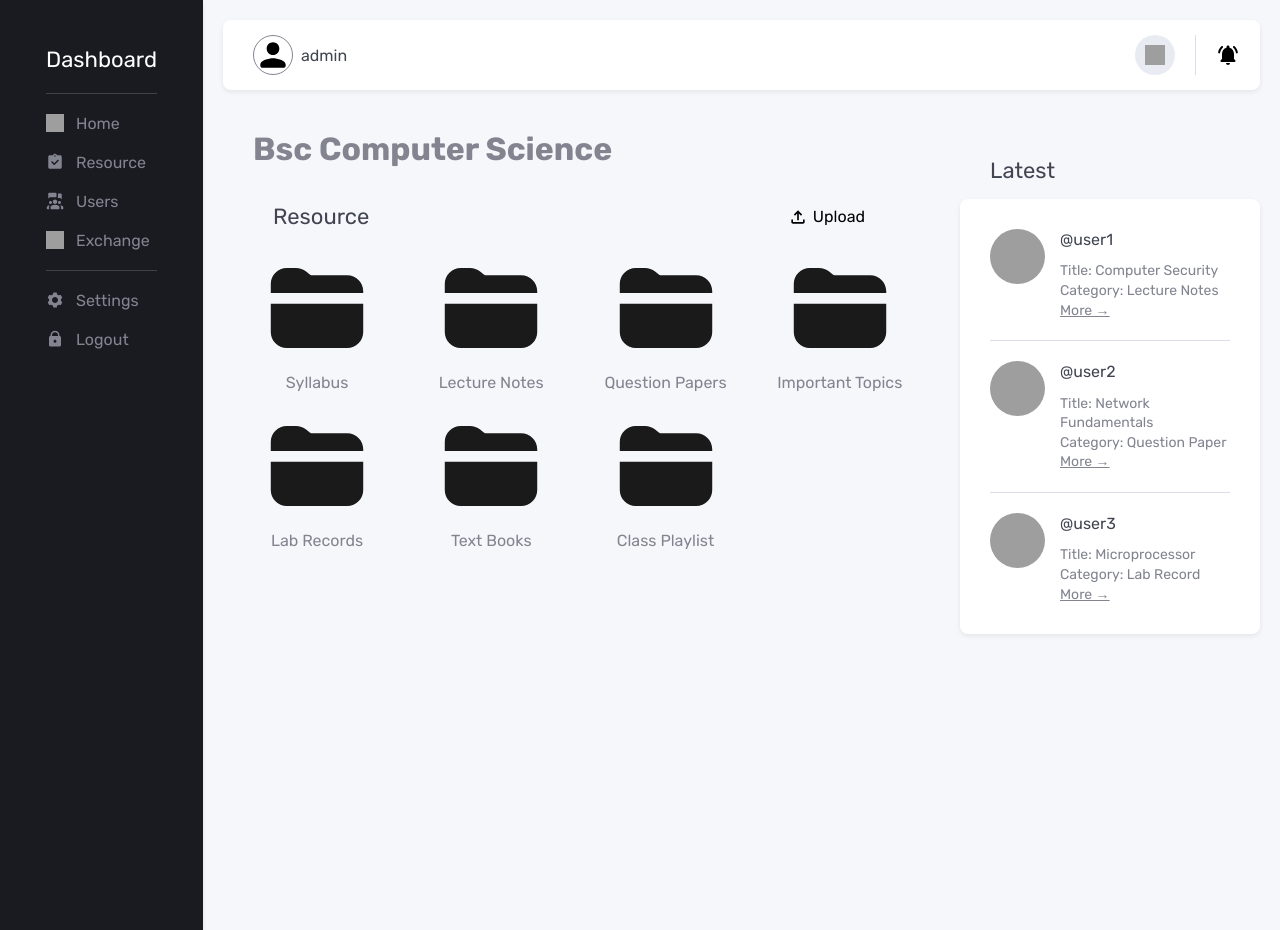
After one commit to Anvinalias/studyBin, a PHP site: page /admin/resource.html in a window 1280 px wide. The commit adds this page. Run offline with PHP 8.4, Linux system fonts and the light colour scheme; grey boxes are pictures that could not be loaded.

Commit message:
Create resource page for admin

```diff
--- /dev/null
+++ b/admin/resource.css
@@ -0,0 +1,389 @@
+@import url('https://fonts.googleapis.com/css2?family=Rubik:ital,wght@0,300;0,400;0,500;0,700;1,300;1,400;1,500;1,700&display=swap');
+
+:root {
+    --dark-text: rgb(65, 69, 81);
+    --light-text: rgb(130, 132, 144);
+    --hover-link: rgb(45, 109, 212);
+    --background-col: rgb(246 247 251);
+}
+
+* {
+    box-sizing: border-box;
+    margin: 0;
+    padding: 0;
+}
+
+body {
+    background-color: var(--background-col);
+    color: var(--light-text);
+    font-family: 'Rubik', sans-serif;
+    font-size: 16px;
+}
+
+
+h2 {
+    font-size: 18px;
+    font-weight: 400;
+    color: var(--dark-text);
+    margin-bottom: 10px;
+}
+
+h3 {
+    font-size: 16px;
+    font-weight: 400;
+    color: var(--dark-text);
+    margin-bottom: 10px;
+    line-height: 1.4;
+}
+
+p,
+p a {
+    font-size: 14px;
+    font-weight: 400;
+    color: var(--light-text);
+    line-height: 1.4;
+}
+
+p a:hover {
+    color: var(--hover-link);
+}
+
+::placeholder {
+    color: var(--light-text);
+    font-family: 'Rubik', sans-serif;
+    font-size: 16px;
+    opacity: 0;
+}
+
+input,
+input:focus,
+input:focus:not(:placeholder-shown) {
+    background-color: rgb(233, 235, 243);
+    border-radius: 30px;
+    border: none;
+    color: var(--dark-text);
+    font-family: 'Rubik', sans-serif;
+    font-size: 16px;
+    outline: none;
+    padding: 10px 20px;
+    transition: width 0.3s;
+    width: 250px;
+}
+
+input:not(:focus):placeholder-shown {
+    background-image: url(img/search.svg);
+    background-position: 10px center;
+    background-repeat: no-repeat;
+    background-size: 20px 20px;
+    border-radius: 30px;
+    height: 40px;
+    width: 40px;
+}
+
+.page-grid {
+    display: grid;
+    gap: 20px;
+    grid-template: max-content calc(100vh) / max-content minmax(600px, 1fr);
+    padding-right: 20px;
+}
+
+.top-nav {
+    grid-area: 1 / 2 / 2 / 4;
+    padding-top: 20px;
+}
+
+#alerts {
+    background-image: url(img/bell.svg);
+    background-position: center;
+    background-repeat: no-repeat;
+    background-size: 24px 24px;
+    height: 24px;
+    width: 24px;
+}
+
+.top-nav-container {
+    background-color: white;
+    border-radius: 8px;
+    box-shadow: 0px 2px 5px rgba(0, 0, 0, 0.075);
+    display: grid;
+    grid-template: max-content / 1fr max-content;
+    padding: 15px 20px 15px 30px;
+    gap: 20px;
+    overflow: hidden;
+}
+
+.top-nav-links {
+    align-items: center;
+    display: flex;
+    gap: 6px;
+}
+
+.top-nav-links li {
+    display: inline;
+    list-style-type: none;
+}
+
+.top-nav-links a,
+.top-nav-links a:hover,
+.top-nav-links a:visited {
+    color: black;
+    text-decoration: none;
+}
+
+.top-nav-links a:hover {
+    color: var(--hover-link);
+}
+
+.top-nav-avatar {
+    align-items: center;
+    display: flex;
+    gap: 8px;
+}
+
+.top-nav-options {
+    align-items: center;
+    display: flex;
+    gap: 20px;
+}
+
+.admin {
+    color: var(--dark-text);
+}
+
+.divider {
+    background-color: rgb(219, 221, 231);
+    height: 100%;
+    width: 1px;
+}
+
+.h-divider {
+    background-color: rgb(219, 221, 231);
+    height: 1px;
+    width: 100%;
+}
+
+.avatar {
+    background-image: url(img/profile.svg);
+    background-position: center;
+    background-repeat: no-repeat;
+    background-size: 100% 100%;
+    border-radius: 50%;
+    border: 1px solid var(--light-text);
+    height: 40px;
+    width: 40px;
+}
+
+.side-nav {
+    background-color: rgb(26, 26, 33);
+    box-shadow: 0px 2px 5px rgba(0, 0, 0, 0.075);
+    display: grid;
+    grid-area: 1 / 1 / 4 / 2;
+    grid-auto-rows: max-content;
+    grid-template: max-content / max-content;
+    padding: 46px;
+    row-gap: 20px;
+}
+
+.side-nav a {
+    background-position: left top;
+    background-repeat: no-repeat;
+    background-size: 18px 18px;
+    color: var(--light-text);
+    padding-left: 30px;
+    text-decoration: none;
+}
+
+.side-nav a:hover {
+    color: var(--hover-link);
+}
+
+
+.side-nav .h-divider {
+    background-color: rgb(64, 64, 74);
+}
+
+#dash-title {
+    color: white;
+    font-size: 22px;
+    font-weight: 400;
+}
+
+.section-title {
+    color: var(--dark-text);
+    font-size: 22px;
+    font-weight: 400;
+    grid-column: 1 / -1;
+    margin: 35px 30px 15px 30px;
+}
+
+.upload-links {
+    align-items: center;
+    display: flex;
+    gap: 6px;
+    margin: 35px 30px 15px 30px;
+}
+
+.upload-links li {
+    display: inline;
+    list-style-type: none;
+}
+
+.upload-links a,
+.upload-links a:hover,
+.upload-links a:visited {
+    color: black;
+    text-decoration: none;
+}
+
+.upload-links a:hover {
+    color: var(--hover-link);
+}
+
+.main-content {
+    display: grid;
+    gap: 20px;
+    grid-area: 2 / 2 / 4 / 4;
+    grid-template: max-content / 1fr 300px;
+    margin-bottom: 50px;
+}
+
+.program {
+    margin: 20px 0 0 30px;
+}
+
+.resource-head {
+    display: flex;
+    align-items: center;
+    justify-content: space-between;
+    margin: 0 45px 0 20px;
+}
+
+#resource-folder {
+    display: grid;
+    gap: 10px;
+    grid-template-columns: repeat(auto-fit, minmax(150px, 1fr));
+    grid-auto-rows: max-content;
+    margin-left: 30px;
+}
+
+#updates {
+    margin-top: 12px;
+}
+
+.folder {
+    display: flex;
+    flex-direction: column;
+    align-items: center;
+    margin-bottom: 20px;
+}
+
+
+#latest {
+    background-color: white;
+    border-radius: 8px;
+    box-shadow: 0px 2px 5px rgba(0, 0, 0, 0.075);
+    display: grid;
+    gap: 20px 15px;
+    grid-template-rows: max-content;
+    padding: 30px;
+}
+
+
+#latest {
+    grid-template-columns: max-content 1fr;
+}
+
+
+.latest-image {
+    background-position: center;
+    background-repeat: no-repeat;
+    background-size: cover;
+    background-color: rgb(229, 229, 229);
+    border-radius: 50%;
+    height: 55px;
+    margin-bottom: 20px;
+    overflow: hidden;
+    width: 55px;
+}
+
+#latest .h-divider {
+    grid-column: 1 / -1;
+}
+
+.folder {
+    width: 128px;
+    height: 128px;
+}
+
+
+#home {
+    background-image: url(img/home.svg);
+
+}
+
+#home:hover {
+    background-image: url(img/home-h.svg);
+}
+
+#exchange {
+    background-image: url(img/exchange.svg);
+
+}
+
+#exchange:hover {
+    background-image: url(img/exchange-h.svg);
+}
+
+#resource {
+    background-image: url(img/resource.svg);
+
+}
+
+#resource:hover {
+    background-image: url(img/resource-h.svg);
+}
+
+#users {
+    background-image: url(img/users.svg);
+
+}
+
+#users:hover {
+    background-image: url(img/users-h.svg);
+}
+
+#settings {
+    background-image: url(img/settings.svg);
+
+}
+
+#settings:hover {
+    background-image: url(img/settings-h.svg);
+}
+
+#logout {
+    background-image: url(img/logout.svg);
+
+}
+
+#logout:hover {
+    background-image: url(img/logout-h.svg);
+}
+
+.upload {
+    background-position: left top;
+    background-repeat: no-repeat;
+    background-size: 20px 20px;
+    color: var(--light-text);
+    padding-left: 25px;
+    text-decoration: none;
+}
+
+
+.upload {
+    background-image: url(img/upload.svg);
+}
+
+.upload:hover {
+    background-image: url(img/upload-h.svg);
+}
--- /dev/null
+++ b/admin/resource.html
@@ -0,0 +1,115 @@
+<!DOCTYPE html>
+<html lang="en">
+
+<head>
+    <meta charset="UTF-8">
+    <meta http-equiv="X-UA-Compatible" content="IE=edge">
+    <meta name="rejectport" content="width=device-width, initial-scale=1.0">
+    <link rel="stylesheet" href="resource.css">
+    <title>studyBin</title>
+</head>
+
+<body>
+    <div class="page-grid">
+        <div class="top-nav">
+            <div class="top-nav-container">
+                <div class="top-nav-avatar">
+                    <div class="avatar"></div>
+                    <div class="admin">admin</div>
+                </div>
+                <div class="top-nav-options">
+                    <input type="text" id="search-bar" placeholder=" "></input>
+                    <div class="divider"></div>
+                    <div id="alerts"></div>
+                </div>
+            </div>
+        </div>
+        <div class="side-nav">
+            <div id="dash-title">Dashboard</div>
+            <div class="h-divider"></div>
+            <a href="" id="home">Home</a>
+            <a href="" id="resource">Resource</a>
+            <a href="" id="users">Users</a>
+            <a href="" id="exchange">Exchange</a>
+            <div class="h-divider"></div>
+            <a href="" id="settings">Settings</a>
+            <a href="" id="logout">Logout</a>
+        </div>
+        <div class="main-content">
+            <div class="section-1">
+                <h1 class="program">Bsc Computer Science</h1>
+                <div id="resources">
+                    <div class="resource-head">
+                        <div class="section-title">Resource</div>
+                        <div class="upload-links">
+                            <a href="" class="upload">Upload</a>
+                        </div>
+                    </div>
+                    <div id="resource-folder">
+                        <div class="folder">
+                            <img src="img/folder.svg" alt="folder icon">
+                            <div>Syllabus</div>
+                        </div>
+                        <div class="folder">
+                            <img src="img/folder.svg" alt="folder icon">
+                            <div>Lecture Notes</div>
+                        </div>
+                        <div class="folder">
+                            <img src="img/folder.svg" alt="folder icon">
+                            <div>Question Papers</div>
+                        </div>
+                        <div class="folder">
+                            <img src="img/folder.svg" alt="folder icon">
+                            <div>Important Topics</div>
+                        </div>
+                        <div class="folder">
+                            <img src="img/folder.svg" alt="folder icon">
+                            <div>Lab Records</div>
+                        </div>
+                        <div class="folder">
+                            <img src="img/folder.svg" alt="folder icon">
+                            <div>Text Books</div>
+                        </div>
+                        <div class="folder">
+                            <img src="img/folder.svg" alt="folder icon">
+                            <div>Class Playlist</div>
+                        </div>
+                    </div>
+                </div>
+            </div>
+            <div id="updates">
+                <div class="section-title">Latest</div>
+                <div id="latest">
+                    <div class="latest-image" style="background-image: url(img/)"></div>
+                    <div>
+                        <h3>@user1</h3>
+                        <p>Title: Computer Security</p>
+                        <p>Category: Lecture Notes
+                            <a href="">More&nbsp;&rarr;</a>
+                        </p>
+                    </div>
+                    <div class="h-divider"></div>
+                    <div class="latest-image" style="background-image: url(img/)"></div>
+                    <div>
+                        <h3>@user2</h3>
+                        <p>Title: Network Fundamentals</p>
+                        <p>Category: Question Paper
+                            <a href="">More&nbsp;&rarr;</a>
+                        </p>
+                    </div>
+                    <div class="h-divider"></div>
+                    <div class="latest-image" style="background-image: url(img/)"></div>
+                    <div>
+                        <h3>@user3</h3>
+                        <p>Title: Microprocessor</p>
+                        <p>Category: Lab Record
+                            <a href="">More&nbsp;&rarr;</a>
+                        </p>
+                    </div>
+                </div>
+            </div>
+        </div>
+    </div>
+</body>
+
+</html>
```
Also changed, not shown: admin/admin.css (+0 -10 lines), admin/img/folder.svg (added), admin/img/upload-h.svg (added).
